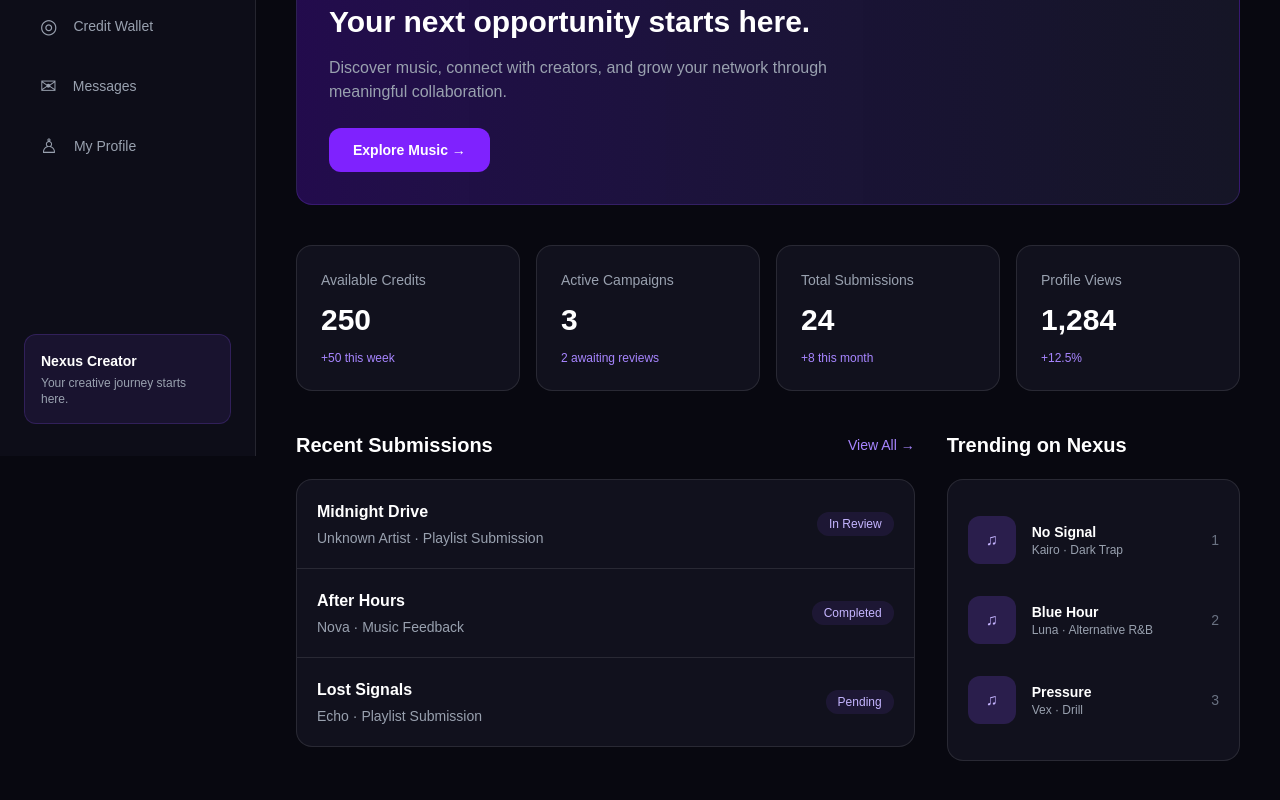
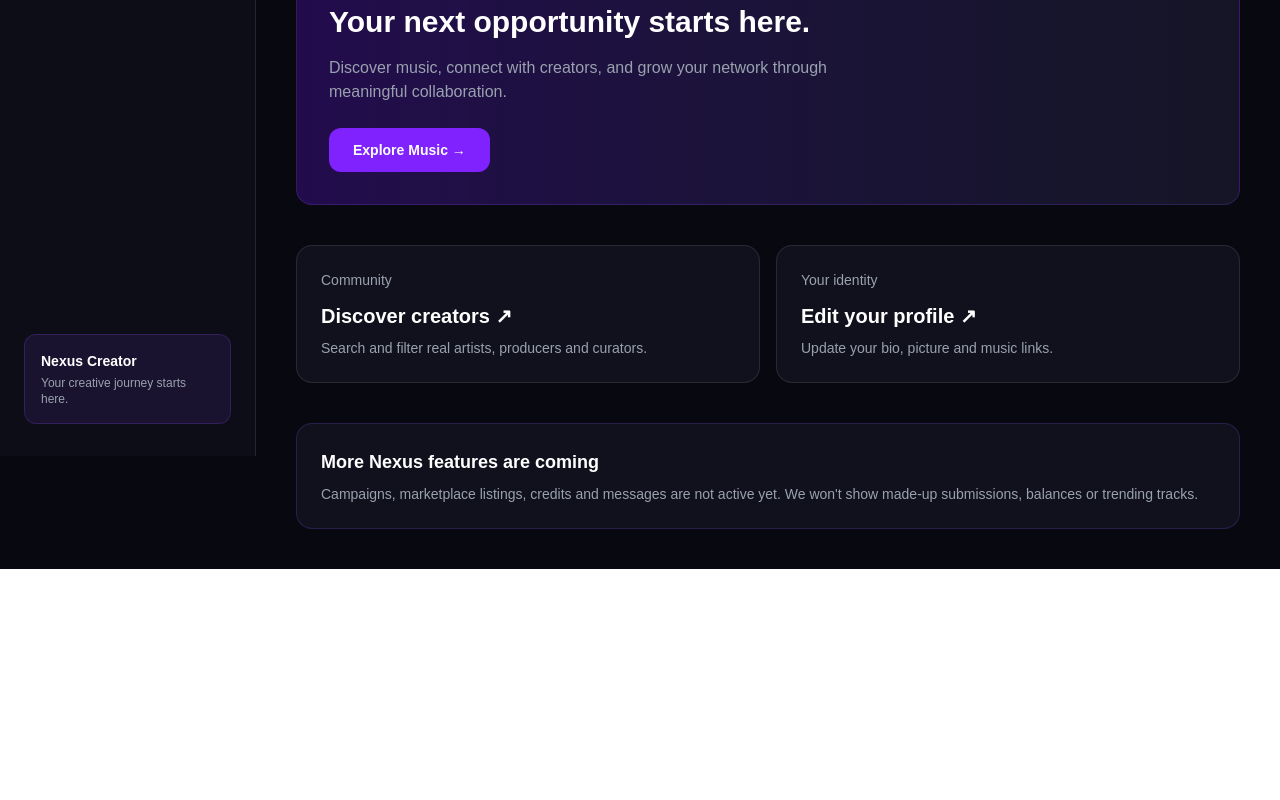
Before and after one commit to TSS-007/Nexus_Music, a Next.js app in the folder web/: page /dashboard in a window 1280 px wide. Shown: the part 344-1144 px from the top of the page. After the commit the page ends 913 px from the top, so only its background shows below. Built offline with nearby package versions, Linux system fonts and the light colour scheme; no server answers.

Commit message:
Make dashboard navigation honest and interactive; remove mock stats and submissions

```diff
--- a/web/src/app/dashboard/page.tsx
+++ b/web/src/app/dashboard/page.tsx
@@ -5,45 +5,11 @@
 const navigation = [
   { icon: "◫", label: "Overview", href: "/dashboard" },
   { icon: "♫", label: "Discover Music", href: "/discover" },
-  { icon: "◈", label: "Campaigns", href: "/campaigns" },
-  { icon: "◇", label: "Beat Marketplace", href: "/marketplace" },
-  { icon: "◎", label: "Credit Wallet", href: "/wallet" },
-  { icon: "✉", label: "Messages", href: "/messages" },
+
+
+
+
   { icon: "♙", label: "My Profile", href: "/profile" },
-];
-
-const stats = [
-  { label: "Available Credits", value: "250", change: "+50 this week" },
-  { label: "Active Campaigns", value: "3", change: "2 awaiting reviews" },
-  { label: "Total Submissions", value: "24", change: "+8 this month" },
-  { label: "Profile Views", value: "1,284", change: "+12.5%" },
-];
-
-const submissions = [
-  {
-    track: "Midnight Drive",
-    artist: "Unknown Artist",
-    type: "Playlist Submission",
-    status: "In Review",
-  },
-  {
-    track: "After Hours",
-    artist: "Nova",
-    type: "Music Feedback",
-    status: "Completed",
-  },
-  {
-    track: "Lost Signals",
-    artist: "Echo",
-    type: "Playlist Submission",
-    status: "Pending",
-  },
-];
-
-const trending = [
-  { title: "No Signal", artist: "Kairo", genre: "Dark Trap" },
-  { title: "Blue Hour", artist: "Luna", genre: "Alternative R&B" },
-  { title: "Pressure", artist: "Vex", genre: "Drill" },
 ];
 
 export default function Dashboard() {
@@ -125,92 +91,23 @@
             </Link>
           </section>
 
-          {/* Stats */}
-          <section className="mb-10 grid gap-4 sm:grid-cols-2 xl:grid-cols-4">
-            {stats.map((stat) => (
-              <div
-                key={stat.label}
-                className="rounded-2xl border border-white/10 bg-[#11111d] p-6"
-              >
-                <p className="text-sm text-gray-400">{stat.label}</p>
-
-                <h3 className="mt-3 text-3xl font-bold">{stat.value}</h3>
-
-                <p className="mt-3 text-xs text-violet-400">
-                  {stat.change}
-                </p>
-              </div>
-            ))}
+          {/* Real activity replaces the former demonstration numbers. */}
+          <section className="mb-10 grid gap-4 sm:grid-cols-2">
+            <Link href="/discover" className="group rounded-2xl border border-white/10 bg-[#11111d] p-6 transition duration-200 hover:-translate-y-1 hover:border-violet-500/60 hover:shadow-lg hover:shadow-violet-900/20">
+              <p className="text-sm text-gray-400">Community</p>
+              <h3 className="mt-3 text-xl font-bold">Discover creators ↗</h3>
+              <p className="mt-2 text-sm text-gray-400">Search and filter real artists, producers and curators.</p>
+            </Link>
+            <Link href="/profile" className="group rounded-2xl border border-white/10 bg-[#11111d] p-6 transition duration-200 hover:-translate-y-1 hover:border-violet-500/60 hover:shadow-lg hover:shadow-violet-900/20">
+              <p className="text-sm text-gray-400">Your identity</p>
+              <h3 className="mt-3 text-xl font-bold">Edit your profile ↗</h3>
+              <p className="mt-2 text-sm text-gray-400">Update your bio, picture and music links.</p>
+            </Link>
           </section>
-
-          <div className="grid gap-8 xl:grid-cols-3">
-
-            {/* Submissions */}
-            <section className="xl:col-span-2">
-
-              <div className="mb-5 flex items-center justify-between">
-                <h2 className="text-xl font-bold">Recent Submissions</h2>
-                <Link href="/campaigns" className="text-sm text-violet-400">
-                  View All →
-                </Link>
-              </div>
-
-              <div className="overflow-hidden rounded-2xl border border-white/10 bg-[#11111d]">
-
-                {submissions.map((submission, index) => (
-                  <div
-                    key={submission.track}
-                    className={`flex items-center justify-between gap-4 p-5 ${
-                      index !== submissions.length - 1
-                        ? "border-b border-white/10"
-                        : ""
-                    }`}
-                  >
-                    <div>
-                      <h3 className="font-semibold">{submission.track}</h3>
-                      <p className="mt-1 text-sm text-gray-400">
-                        {submission.artist} · {submission.type}
-                      </p>
-                    </div>
-
-                    <span className="rounded-full bg-violet-500/10 px-3 py-1 text-xs text-violet-300">
-                      {submission.status}
-                    </span>
-                  </div>
-                ))}
-              </div>
-            </section>
-
-            {/* Trending */}
-            <section>
-              <h2 className="mb-5 text-xl font-bold">Trending on Nexus</h2>
-
-              <div className="rounded-2xl border border-white/10 bg-[#11111d] p-5">
-
-                {trending.map((track, index) => (
-                  <div
-                    key={track.title}
-                    className="flex items-center gap-4 py-4"
-                  >
-                    <div className="flex h-12 w-12 items-center justify-center rounded-xl bg-violet-500/20 text-violet-300">
-                      ♫
-                    </div>
-
-                    <div className="flex-1">
-                      <h3 className="text-sm font-semibold">{track.title}</h3>
-                      <p className="text-xs text-gray-400">
-                        {track.artist} · {track.genre}
-                      </p>
-                    </div>
-
-                    <span className="text-sm text-gray-500">
-                      {index + 1}
-                    </span>
-                  </div>
-                ))}
-              </div>
-            </section>
-          </div>
+          <section className="rounded-2xl border border-violet-500/20 bg-[#11111d] p-6">
+            <h2 className="text-lg font-semibold">More Nexus features are coming</h2>
+            <p className="mt-2 text-sm text-gray-400">Campaigns, marketplace listings, credits and messages are not active yet. We won't show made-up submissions, balances or trending tracks.</p>
+          </section>
         </div>
       </div>
     </div>
```
